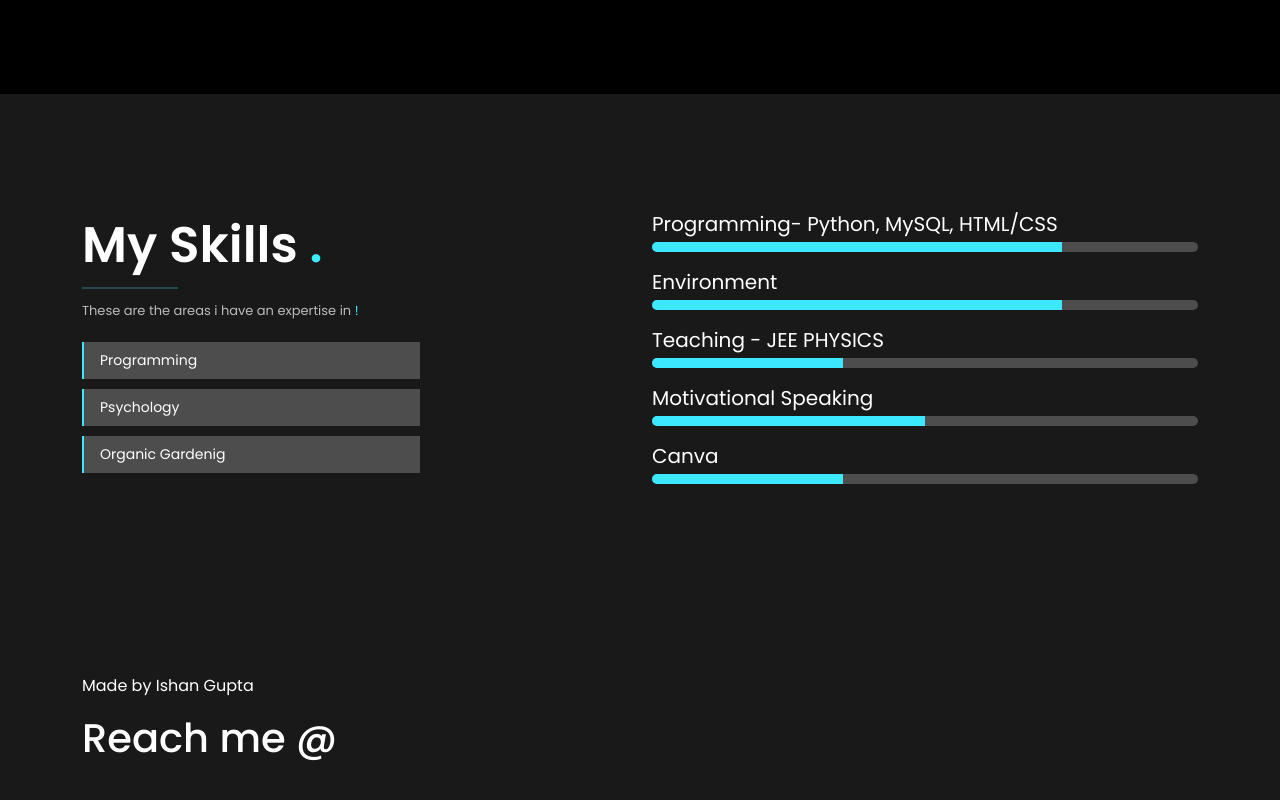
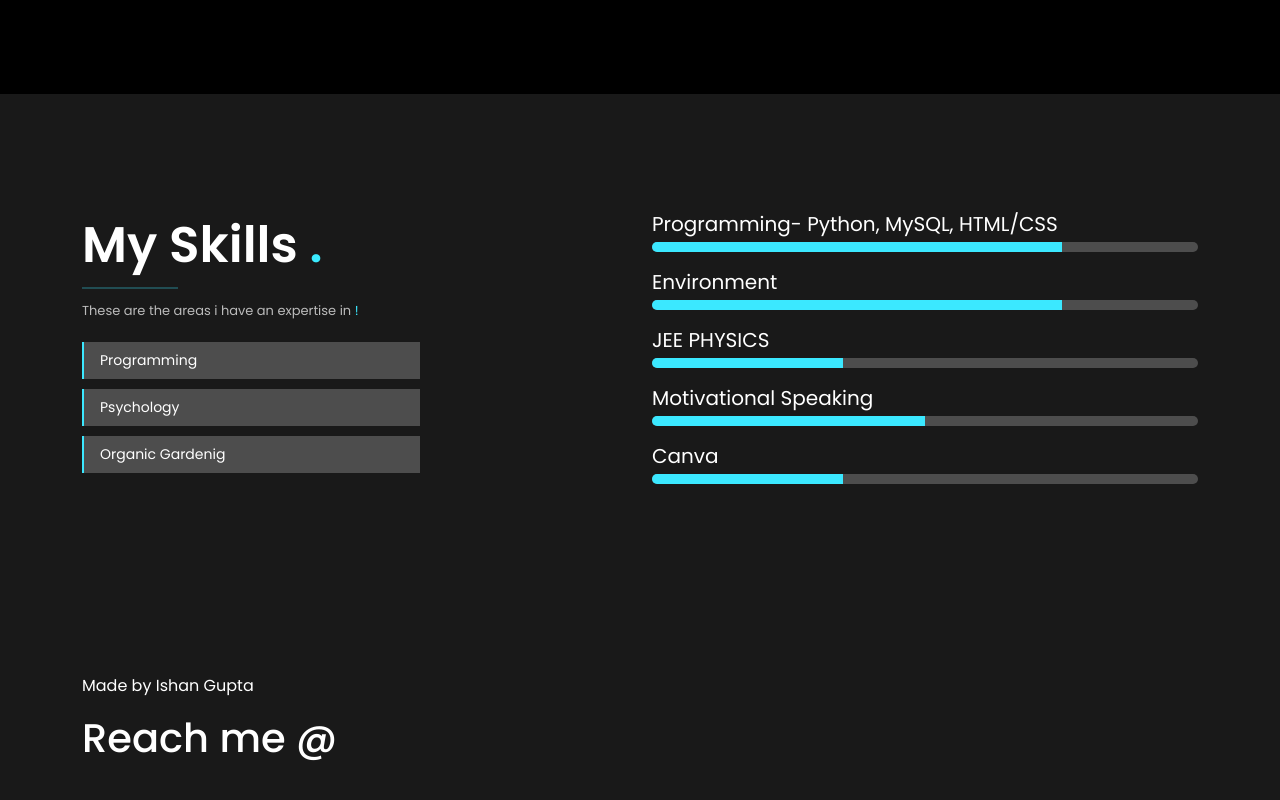
Before and after one commit to ishangupta03/portfolio, a plain HTML site: page index.html in a window 1280 px wide. Shown: the part 765-1565 px from the top of the page. Drawn offline with nearby package versions, Linux system fonts and the light colour scheme; a script that the page names is missing.

Commit message:
Update index.html

```diff
--- a/index.html
+++ b/index.html
@@ -126,7 +126,7 @@
                                 <div class="progress-bar bg-warning" role="progressbar" style="width: 75%"
                                     aria-valuenow="75" aria-valuemin="0" aria-valuemax="100"></div>
                             </div>
-                            <span>Teaching - JEE PHYSICS</span>
+                            <span>JEE PHYSICS</span>
                             <div class="progress">
                                 <div class="progress-bar bg-warning" role="progressbar" style="width: 35%"
                                     aria-valuenow="75" aria-valuemin="0" aria-valuemax="100"></div>
@@ -161,8 +161,6 @@
                   </div>
                 <div class="col-md-8">
 
-
-
                 </div>
 
         </div>
```
